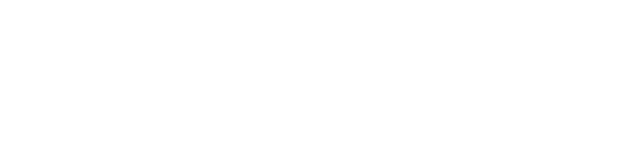
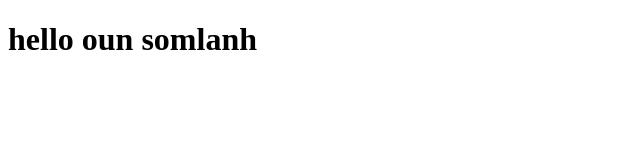
Before and after one commit to vituuk/test5, a plain HTML site: page testing.html in a window 1280 px wide. Shown: the whole page, without its empty margins (0-640 px from the left). Drawn offline with Linux system fonts and the light colour scheme.

Commit message:
testing update

```diff
--- a/testing.html
+++ b/testing.html
@@ -6,6 +6,6 @@
     <title>Document</title>
 </head>
 <body>
-
+    <h1>hello oun somlanh</h1>
 </body>
 </html>
```
